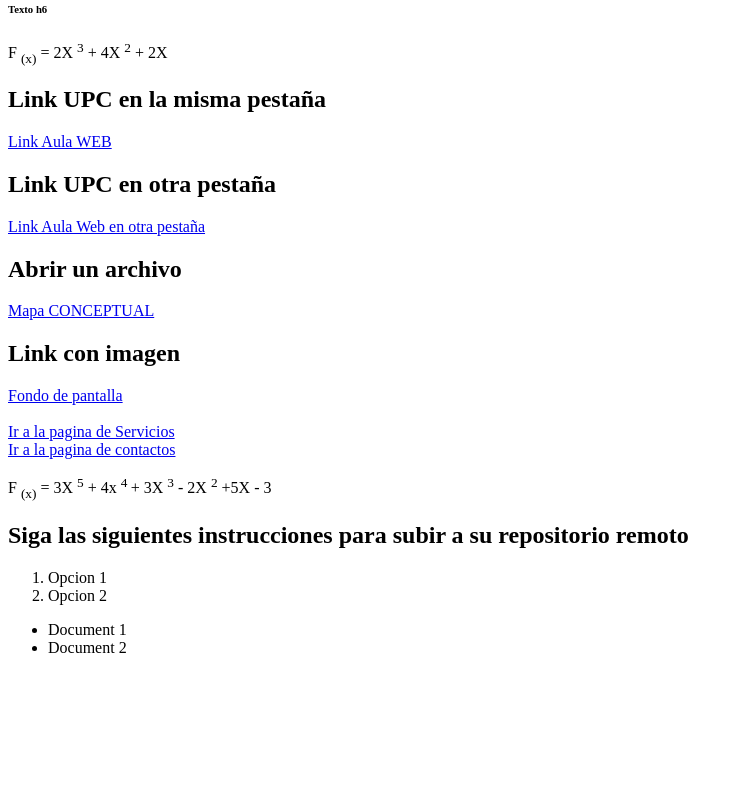
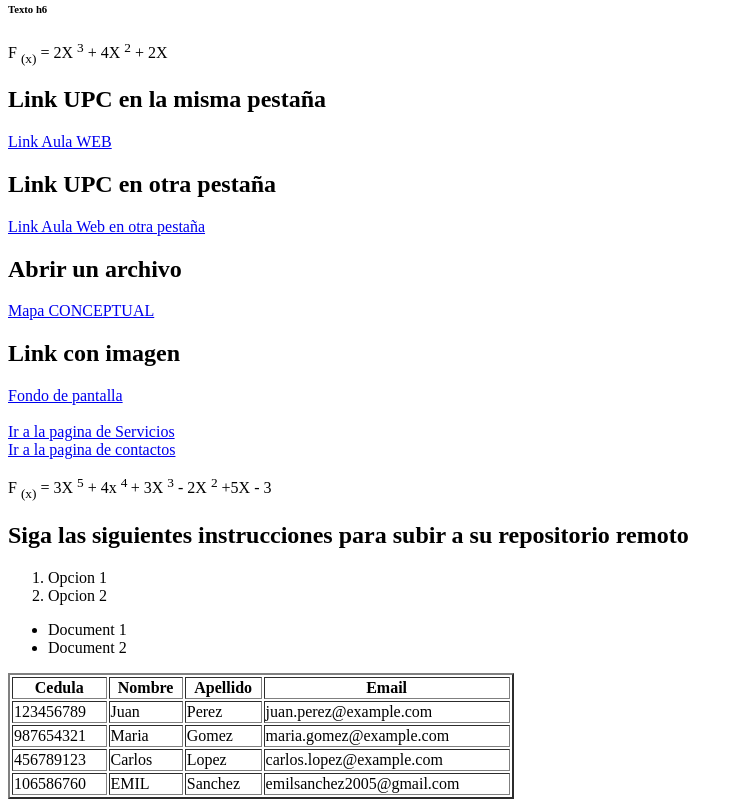
Before and after one commit to EmilSanchez/emilHtml, a plain HTML site: page index.html in a window 1280 px wide. Shown: the part 627-1434 px from the top of the page, without its empty margins (0-743 px from the left). Before the commit the page ends 1300 px from the top, so only its background shows below. Drawn offline with Linux system fonts and the light colour scheme.

Commit message:
Actualizacion tabla

```diff
--- a/index.html
+++ b/index.html
@@ -10,6 +10,8 @@
     <a href="">
         <img src="img/inicio.png" alt="" width="120px">
     </a>
+
+
 
     <!-- Tag de texto -->
     <p>Lorem ipsum dolor sit amet consectetur adipisicing elit. Minima ipsam, voluptates culpa modi ipsum alias obcaecati amet molestias ratione id cumque numquam molestiae est esse beatae reiciendis earum voluptas recusandae?</p>
@@ -81,6 +83,39 @@
         <li>Document 2</li>
     </ul>
 
+    <table border="2px"  width=40% height="60%" text-align="center" font-size="20px">
+        <tr>
+            <th>Cedula</th>
+            <th>Nombre</th>
+            <th>Apellido</th>
+            <th>Email</th>
+        </tr>
+        <tr>
+            <td>123456789</td>
+            <td>Juan</td>
+            <td>Perez</td>
+            <td>juan.perez@example.com</td>
+        </tr>
+        <tr>
+            <td>987654321</td>
+            <td>Maria</td>
+            <td>Gomez</td>
+            <td>maria.gomez@example.com</td>
+        </tr>
+        <tr>
+            <td>456789123</td>
+            <td>Carlos</td>
+            <td>Lopez</td>
+            <td>carlos.lopez@example.com</td>
+        </tr>
+        <tr>
+            <td>106586760</td>
+            <td>EMIL</td>
+            <td>Sanchez</td>
+            <td>emilsanchez2005@gmail.com</td>
+        </tr>
+    </table>
+
 
 </body>
 </html>
```
